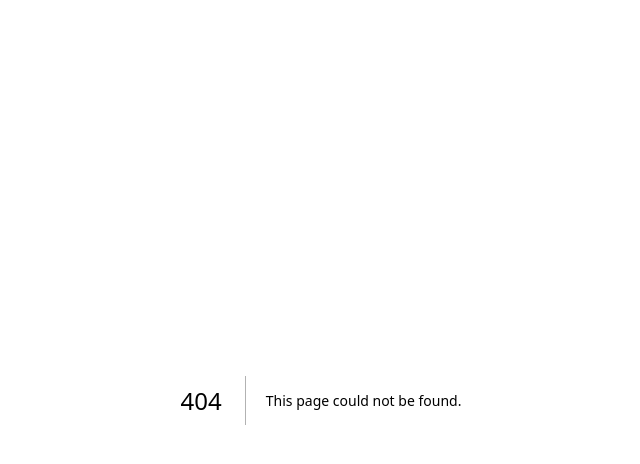
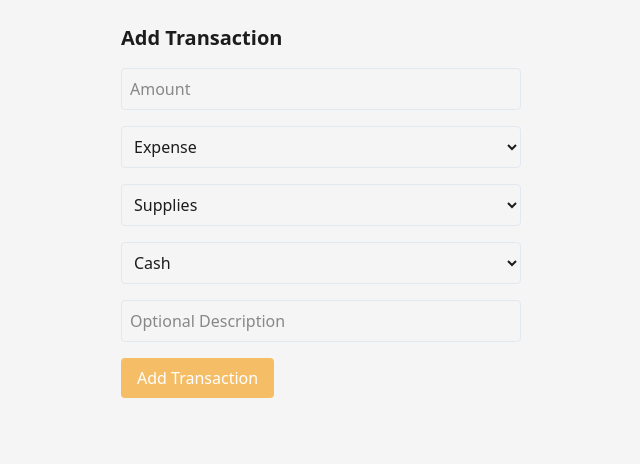
Before and after one commit to JohnsonChin1009/open-pay, a Next.js app: page /merchant in a window 1280 px wide. Before the commit this address had no page. Shown: the top 464 px of the page, without its empty margins (319-959 px from the left). Built offline with nearby package versions, Linux system fonts and the light colour scheme; a web font is replaced by a local one.

Commit message:
added merchant page to test the new create function with supabase

```diff
--- /dev/null
+++ b/app/api/add-transcation/route.ts
@@ -0,0 +1,66 @@
+import { NextRequest, NextResponse } from "next/server";
+import { supabase } from "@/lib/supabase";
+
+export async function POST(req: NextRequest) {
+  try {
+    const body = await req.json();
+
+    const {
+      user_id,
+      transaction_type,
+      amount,
+      currency = "MYR",
+      category,
+      description,
+      payment_method,
+      timestamp = new Date().toISOString(),
+      source,
+      is_recurring = false,
+    } = body;
+
+    // Basic validation
+    if (
+      !user_id ||
+      !transaction_type ||
+      !amount ||
+      !category ||
+      !payment_method
+    ) {
+      return NextResponse.json(
+        { error: "Missing required fields" },
+        { status: 400 },
+      );
+    }
+
+    const { data, error } = await supabase
+      .from("transactions")
+      .insert([
+        {
+          user_id,
+          transaction_type,
+          amount,
+          currency,
+          category,
+          description,
+          payment_method,
+          timestamp,
+          source,
+          is_recurring,
+        },
+      ])
+      .select(); // optional: return the inserted row(s)
+
+    if (error) {
+      console.error("Supabase Insert Error:", error);
+      return NextResponse.json({ error: error.message }, { status: 500 });
+    }
+
+    return NextResponse.json({ success: true, data }, { status: 201 });
+  } catch (err) {
+    console.error("Unexpected Error:", err);
+    return NextResponse.json(
+      { error: "Invalid request body" },
+      { status: 400 },
+    );
+  }
+}
--- /dev/null
+++ b/app/merchant/page.tsx
@@ -0,0 +1,133 @@
+"use client";
+
+import { useState } from "react";
+
+export default function MerchantPage() {
+  const [formData, setFormData] = useState({
+    amount: "",
+    transaction_type: "expense",
+    category: "supplies",
+    payment_method: "cash",
+    description: "",
+  });
+
+  const [loading, setLoading] = useState(false);
+  const [status, setStatus] = useState<null | string>(null);
+
+  const handleChange = (
+    e: React.ChangeEvent<HTMLInputElement | HTMLSelectElement>,
+  ) => {
+    setFormData({ ...formData, [e.target.name]: e.target.value });
+  };
+
+  const handleSubmit = async (e: React.FormEvent) => {
+    e.preventDefault();
+    setLoading(true);
+    setStatus(null);
+
+    const user_id = localStorage.getItem("user_id");
+    if (!user_id) {
+      setStatus("User not authenticated.");
+      setLoading(false);
+      return;
+    }
+
+    try {
+      const res = await fetch("/api/add-transaction", {
+        method: "POST",
+        headers: { "Content-Type": "application/json" },
+        body: JSON.stringify({ ...formData, user_id }),
+      });
+
+      const data = await res.json();
+      if (res.ok) {
+        setStatus("✅ Transaction added!");
+        setFormData({
+          amount: "",
+          transaction_type: "expense",
+          category: "supplies",
+          payment_method: "cash",
+          description: "",
+        });
+      } else {
+        setStatus(`❌ ${data.error || "Failed to add transaction"}`);
+      }
+    } catch (err) {
+      setStatus("❌ Network error");
+    } finally {
+      setLoading(false);
+    }
+  };
+
+  return (
+    <main className="max-w-md mx-auto p-6">
+      <h1 className="text-xl font-semibold mb-4">Add Transaction</h1>
+      <form onSubmit={handleSubmit} className="space-y-4">
+        <input
+          name="amount"
+          type="number"
+          step="0.01"
+          placeholder="Amount"
+          value={formData.amount}
+          onChange={handleChange}
+          className="w-full border p-2 rounded"
+          required
+        />
+
+        <select
+          name="transaction_type"
+          value={formData.transaction_type}
+          onChange={handleChange}
+          className="w-full border p-2 rounded"
+        >
+          <option value="income">Income</option>
+          <option value="expense">Expense</option>
+        </select>
+
+        <select
+          name="category"
+          value={formData.category}
+          onChange={handleChange}
+          className="w-full border p-2 rounded"
+        >
+          <option value="sales">Sales</option>
+          <option value="supplies">Supplies</option>
+          <option value="rent">Rent</option>
+          <option value="wages">Wages</option>
+        </select>
+
+        <select
+          name="payment_method"
+          value={formData.payment_method}
+          onChange={handleChange}
+          className="w-full border p-2 rounded"
+        >
+          <option value="cash">Cash</option>
+          <option value="e-wallet">E-wallet</option>
+          <option value="bank_transfer">Bank Transfer</option>
+          <option value="qr">QR</option>
+          <option value="others">Others</option>
+        </select>
+
+        <input
+          name="description"
+          type="text"
+          placeholder="Optional Description"
+          value={formData.description}
+          onChange={handleChange}
+          className="w-full border p-2 rounded"
+        />
+
+        <button
+          type="submit"
+          disabled={loading}
+          className="bg-primary text-white py-2 px-4 rounded hover:bg-opacity-90"
+        >
+          {loading ? "Saving..." : "Add Transaction"}
+        </button>
+      </form>
+
+      {status && <p className="mt-4 text-sm text-center">{status}</p>}
+    </main>
+  );
+}
```
